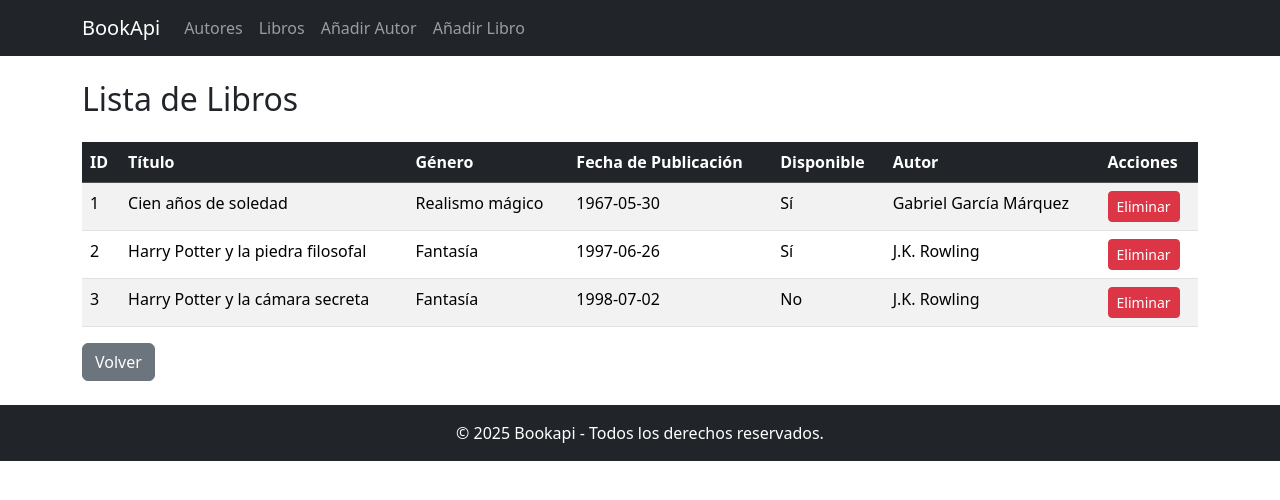
After one commit to MartaJiGa/2dampracticas, a PHP site: page /books.php in a window 1280 px wide. The commit adds this page. Shown: the top 500 px of the page. Run offline with PHP 8.4, Linux system fonts and the light colour scheme; data comes from the database, SQL or seed files in the repository.

Commit message:
Added functionality to delete authors and books

```diff
--- /dev/null
+++ b/Bookapiweb/books.php
@@ -0,0 +1,48 @@
+<?php
+global $pdo;
+include 'includes/db.php';
+include 'includes/header.php';
+?>
+
+<h2 class="mb-4">Lista de Libros</h2>
+
+<table class="table table-striped">
+    <thead class="table-dark">
+    <tr>
+        <th>ID</th>
+        <th>Título</th>
+        <th>Género</th>
+        <th>Fecha de Publicación</th>
+        <th>Disponible</th>
+        <th>Autor</th>
+        <th>Acciones</th> <!-- Nueva columna -->
+    </tr>
+    </thead>
+    <tbody>
+    <?php
+    $stmt = $pdo->query("SELECT books.*, authors.author_name FROM books
+                             JOIN authors ON books.id_author = authors.id");
+
+    while ($libro = $stmt->fetch(PDO::FETCH_ASSOC)) {
+        echo "<tr>
+                <td>{$libro['id']}</td>
+                <td>{$libro['title']}</td>
+                <td>{$libro['genre']}</td>
+                <td>{$libro['publication_date']}</td>
+                <td>" . ($libro['available'] ? 'Sí' : 'No') . "</td>
+                <td>{$libro['author_name']}</td>
+                <td>
+                    <form method='POST' action='delete_book.php' onsubmit='return confirm(\"¿Estás seguro de eliminar este libro?\");'>
+                        <input type='hidden' name='id' value='{$libro['id']}'>
+                        <button type='submit' class='btn btn-danger btn-sm'>Eliminar</button>
+                    </form>
+                </td>
+            </tr>";
+    }
+    ?>
+    </tbody>
+</table>
+
+<a href="index.php" class="btn btn-secondary">Volver</a>
+
+<?php include 'includes/footer.php'; ?>
--- a/Bookapiweb/includes/header.php
+++ b/Bookapiweb/includes/header.php
@@ -17,8 +17,8 @@
         </button>
         <div class="collapse navbar-collapse" id="navbarNav">
             <ul class="navbar-nav">
-                <li class="nav-item"><a class="nav-link" href="autores.php">Autores</a></li>
-                <li class="nav-item"><a class="nav-link" href="libros.php">Libros</a></li>
+                <li class="nav-item"><a class="nav-link" href="authors.php">Autores</a></li>
+                <li class="nav-item"><a class="nav-link" href="books.php">Libros</a></li>
                 <li class="nav-item"><a class="nav-link" href="add_author.php">Añadir Autor</a></li>
                 <li class="nav-item"><a class="nav-link" href="add_book.php">Añadir Libro</a></li>
             </ul>
--- a/Bookapiweb/index.php
+++ b/Bookapiweb/index.php
@@ -4,8 +4,8 @@
     <h1 class="mb-4">📚 Bienvenido a BookAPI</h1>
 
     <div class="d-flex flex-column gap-3">
-        <a href="libros.php" class="btn custom-btn btn-lg"> Ver Libros</a>
-        <a href="autores.php" class="btn custom-btn btn-lg"> Ver Autores</a>
+        <a href="books.php" class="btn custom-btn btn-lg"> Ver Libros</a>
+        <a href="authors.php" class="btn custom-btn btn-lg"> Ver Autores</a>
         <a href="add_book.php" class="btn btn-secondary"> Añadir Libros</a>
         <a href="add_author.php" class="btn btn-secondary"> Añadir Autores</a>
     </div>
```
Also changed, not shown: Bookapiweb/authors.php (added, +45 -0 lines), Bookapiweb/delete_author.php (added, +13 -0 lines), Bookapiweb/delete_book.php (added, +13 -0 lines).
